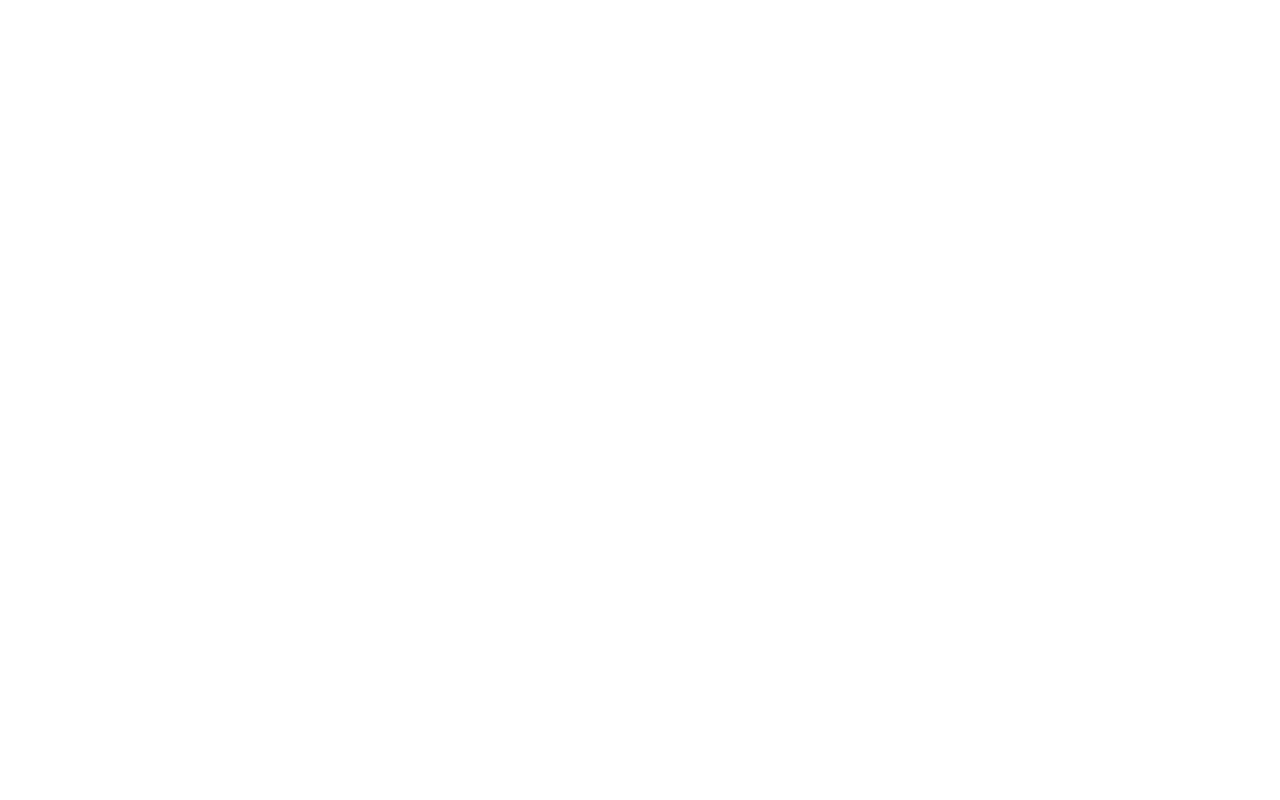
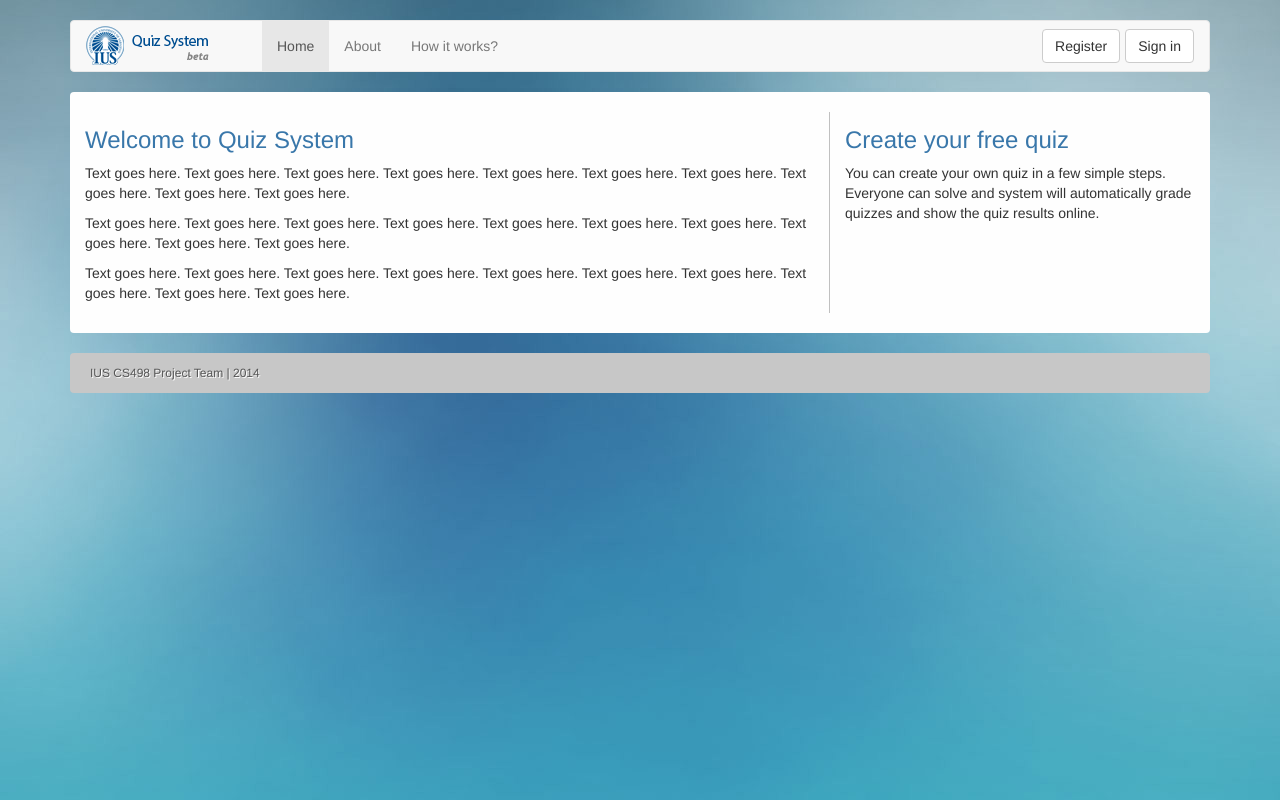
Before and after one commit to Vedatatas/CS498, a plain HTML site: page index.html in a window 1280 px wide. Drawn offline with Linux system fonts and the light colour scheme.

Commit message:
structure-of-webapp
With using bootsrap framework

```diff
--- /dev/null
+++ b/css/style.css
@@ -0,0 +1,53 @@
+body {
+padding-top: 20px;
+padding-bottom: 20px;
+background:#fcfcfc url(../images/bg.jpg) top center no-repeat;
+}
+
+.navbar {
+margin-bottom: 20px;
+}
+
+.navbar-btn {
+margin-left: 5px;
+}
+.navbar-brand{
+padding: 5px 15px;
+}
+
+.content-area{
+padding: 20px 15px;
+margin-bottom: 20px;
+color: inherit;
+background-color: #fefefe;
+border-radius: 4px;
+}
+
+.rightsidebar h2{
+margin:15px 0px 10px;
+font-size: 24px;
+color: #3977aa;
+}
+
+.leftsidebar {
+border-right:1px solid #c0c0c0;
+}
+.leftsidebar h2{
+margin:15px 0px 10px;
+font-size: 24px;
+color: #3977aa;
+}
+
+.bottom-area {
+background-color: #c7c7c7;
+padding: 12px 0px 15px;
+height:40px;
+color: #FFF;
+border-radius: 4px;
+font-size:12px;
+}
+.bottom-area p {
+color: #555;
+padding:0 5px;
+text-shadow: 1px 1px #fff;
+}
--- a/index.html
+++ b/index.html
@@ -9,16 +9,72 @@
 
     <title>IUS Quiz System</title>
 
+    <!-- CSS Libraries
+      ================================================== -->
     <!-- Bootstrap core CSS -->
     <link href="css/bootstrap.min.css" rel="stylesheet">
-
+    <!-- Custom styles for this template -->
+    <link href="css/style.css" rel="stylesheet">
+    <script src="js/bootstrap.min.js"></script>
+    <!-- HTML5 shim and Respond.js for IE8 support of HTML5 elements and media queries -->
+    <!--[if lt IE 9]>
+    <script src="https://oss.maxcdn.com/html5shiv/3.7.2/html5shiv.min.js"></script>
+    <script src="https://oss.maxcdn.com/respond/1.4.2/respond.min.js"></script>
+    <![endif]-->
   </head>
-
   <body>
-
     <div class="container">
-<!-- write your code here. -->
-    </div> <!-- /container -->
-
+      <!-- Static navbar -->
+      <nav class="navbar navbar-default" role="navigation">
+        <div class="container-fluid">
+          <div class="navbar-header">
+            <button type="button" class="navbar-toggle collapsed" data-toggle="collapse" data-target="#navbar" aria-expanded="false" aria-controls="navbar">
+            <span class="sr-only">Toggle navigation</span>
+            <span class="icon-bar"></span>
+            <span class="icon-bar"></span>
+            <span class="icon-bar"></span>
+            </button>
+            <a class="navbar-brand" href="#"><img alt="Brand" src="images/logo.png"></a>
+          </div>
+          <div id="navbar" class="navbar-collapse collapse">
+            <ul class="nav navbar-nav">
+              <li class="active"><a href="#">Home</a></li>
+              <li><a href="#">About</a></li>
+              <li><a href="#">How it works?</a></li>
+            </ul>
+            <ul class="nav navbar-nav navbar-right">
+              <li><button type="button" class="btn btn-default navbar-btn">Register</button></li>
+              <li><button type="button" class="btn btn-default navbar-btn">Sign in</button></li>
+            </ul>
+          </div>
+          <!--/.nav-collapse -->
+        </div>
+        <!--/.container-fluid -->
+      </nav>
+      <div class="content-area">
+        <div class="row">
+          <div class="col-md-8 leftsidebar">
+            <h2> Welcome to Quiz System </h2>
+            <p>Text goes here. Text goes here. Text goes here. Text goes here. Text goes here. Text goes here. Text goes here. Text goes here. Text goes here. Text goes here.  </p>
+            <p>Text goes here. Text goes here. Text goes here. Text goes here. Text goes here. Text goes here. Text goes here. Text goes here. Text goes here. Text goes here.  </p>
+            <p>Text goes here. Text goes here. Text goes here. Text goes here. Text goes here. Text goes here. Text goes here. Text goes here. Text goes here. Text goes here.  </p>
+          </div>
+          <div class="col-md-4 rightsidebar">
+            <h2> Create your free quiz </h2>
+            <p>You can create your own quiz in a few simple steps. Everyone can solve and system will automatically grade quizzes and show the quiz results online. </p>
+          </div>
+        </div>
+      </div>
+      <footer class="bottom-area">
+        <div class="container">
+          <div class="row">
+            <div class="col-md-12">
+              <p>IUS CS498 Project Team | 2014</p>
+            </div>
+          </div>
+        </div>
+      </footer>
+    </div>
+    <!-- /container -->
   </body>
 </html>
```
Also changed, not shown: images/bg.jpg (added), images/logo.png (added).
